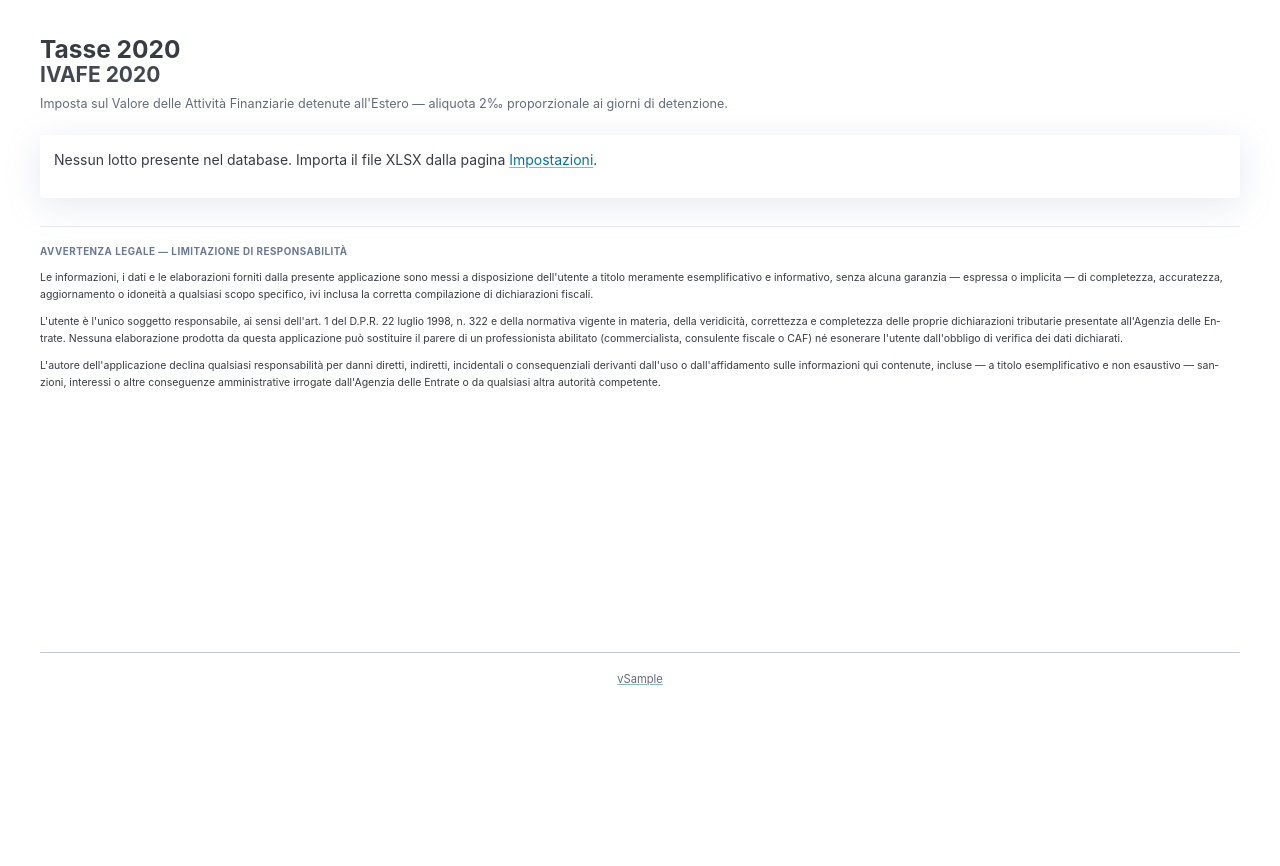
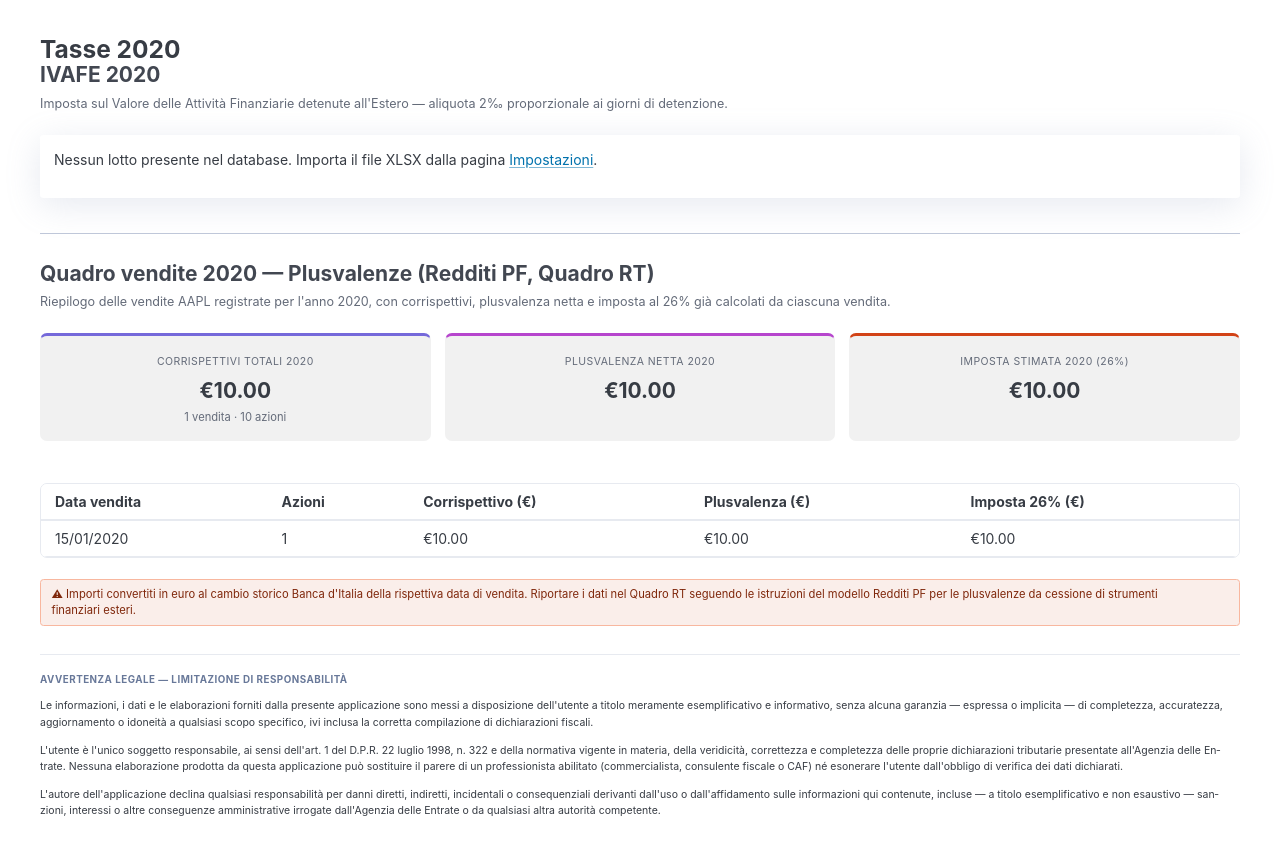
Before and after one commit to applewebbo/etrade_info, a Django app: template templates/tasse.html in a window 1280 px wide. Shown: the part 95-961 px from the top of the page. Before the commit the page ends 781 px from the top, so only its background shows below. Run offline with Django 3.2, Linux system fonts and the light colour scheme; the template is opened without the code that fills it: most values are stand-ins (such as "Sample title", 1, 10 or a date in 2020).

Commit message:
feat(tasse): add capital-gains quadro vendite section
Compiles per-tax-year Sale/SaleLot totals (gross proceeds, net gain,
26% tax) ready for the Redditi PF Quadro RT, using the shared year
selector added for the Tasse page. Nothing is recalculated, only
aggregated from already-stored figures.

fix #20

```diff
--- a/static/style.css
+++ b/static/style.css
@@ -681,3 +681,8 @@ tbody tr:nth-child(even) th {
 }
 .tasse-year-form label { white-space: nowrap; margin-bottom: 0; }
 .tasse-year-form select { margin-bottom: 0; width: 100%; }
+.tasse-section + .tasse-section {
+  margin-top: 2.5rem;
+  padding-top: 2rem;
+  border-top: 1px solid var(--pico-color-slate-200);
+}
--- a/templates/tasse.html
+++ b/templates/tasse.html
@@ -148,6 +148,64 @@
 {% endif %}
 </section>
 
+<section class="tasse-section">
+<h3 class="tasse-section-title">Quadro vendite {{ year }} — Plusvalenze (Redditi PF, Quadro RT)</h3>
+<p class="ivafe-subtitle">Riepilogo delle vendite AAPL registrate per l'anno {{ year }}, con corrispettivi, plusvalenza netta e imposta al 26% già calcolati da ciascuna vendita.</p>
+
+{% if not sales_totals %}
+<article>
+  <p>Nessuna vendita registrata per l'anno {{ year }}.</p>
+</article>
+{% else %}
+
+<div class="summary-grid ivafe-grid">
+  <div class="summary-card card-portfolio">
+    <small>Corrispettivi totali {{ year }}</small>
+    <strong>€{{ sales_totals.gross_proceeds_eur|floatformat:2 }}</strong>
+    <small>{{ sales|length }} vendit{{ sales|length|pluralize:"a,e" }} · {{ sales_totals.qty|floatformat:"-4" }} azioni</small>
+  </div>
+  <div class="summary-card card-rsu">
+    <small>Plusvalenza netta {{ year }}</small>
+    <strong>€{{ sales_totals.net_gain_eur|floatformat:2 }}</strong>
+  </div>
+  <div class="summary-card card-taxes">
+    <small>Imposta stimata {{ year }} (26%)</small>
+    <strong>€{{ sales_totals.tax_eur|floatformat:2 }}</strong>
+  </div>
+</div>
+
+<div class="table-card">
+<figure>
+<table>
+  <thead>
+    <tr>
+      <th>Data vendita</th>
+      <th>Azioni</th>
+      <th>Corrispettivo (€)</th>
+      <th>Plusvalenza (€)</th>
+      <th>Imposta 26% (€)</th>
+    </tr>
+  </thead>
+  <tbody>
+  {% for sale in sales %}
+  <tr>
+    <td>{{ sale.sale_date|date:"d/m/Y" }}</td>
+    <td>{{ sale.total_qty|floatformat:"-4" }}</td>
+    <td>€{{ sale.gross_proceeds_eur|floatformat:2 }}</td>
+    <td>€{{ sale.net_gain_eur|floatformat:2 }}</td>
+    <td>€{{ sale.tax_eur|floatformat:2 }}</td>
+  </tr>
+  {% endfor %}
+  </tbody>
+</table>
+</figure>
+</div>
+
+<p class="ivafe-disclaimer">⚠ Importi convertiti in euro al cambio storico Banca d'Italia della rispettiva data di vendita. Riportare i dati nel Quadro RT seguendo le istruzioni del modello Redditi PF per le plusvalenze da cessione di strumenti finanziari esteri.</p>
+
+{% endif %}
+</section>
+
 <div class="ivafe-legal">
   <p><strong>AVVERTENZA LEGALE — LIMITAZIONE DI RESPONSABILITÀ</strong></p>
   <p>
```
Also changed, not shown: app.py (+18 -0 lines), tests/test_views.py (+61 -0 lines).
